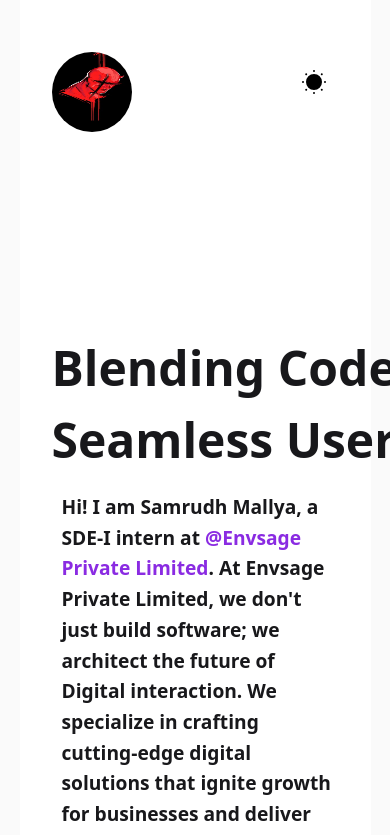
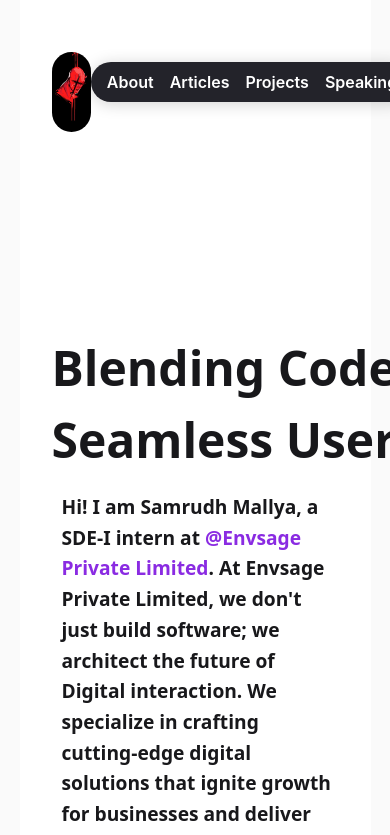
Before and after one commit to sammymallya/Envsage, a plain HTML site: page index.html in a window 390 px wide. Shown: the top 835 px of the page. Drawn offline with nearby package versions, Linux system fonts and the light colour scheme.

Commit message:
update
Adding an about page to link from navbar

```diff
--- a/index.html
+++ b/index.html
@@ -25,6 +25,12 @@
         <div id="content">
             <header class="content-header">
                 <img id="profile-pic" src="daredevil_dark.webp" alt="Devil of Hell's Kitchen">
+                <nav class="navbar-center">
+                    <a href="about.html">About</a>
+                    <a href="#articles">Articles</a>
+                    <a href="#projects">Projects</a>
+                    <a href="#speaking">Speaking</a>
+                </nav>
                 <button class="theme-toggle" id="theme-toggle" title="Toggles light & dark" aria-label="auto"
                     aria-live="polite">
                     <!-- Light mode SVG -->
--- a/style.css
+++ b/style.css
@@ -661,7 +661,7 @@ a {
     font-weight: 400;
 }
 .compose-email-button {
-    @apply inline-flex items-center px-4 py-2 rounded-lg font-medium;
+    /* @apply inline-flex items-center px-4 py-2 rounded-lg font-medium; */
     background-color: #000000;
     color: #ffffff;
     text-decoration: none;
@@ -719,3 +719,32 @@ footer>a:hover
         margin-top: 1rem;
     }
 }
+
+.navbar-center {
+  display: flex;
+  gap: 2.5rem;
+  background: #23232a;
+  border-radius: 2rem;
+  padding: 0.7rem 2.5rem;
+  box-shadow: 0 2px 16px rgba(0,0,0,0.18);
+  align-items: center;
+}
+.navbar-center a {
+  color: #fff;
+  font-weight: 600;
+  text-decoration: none;
+  font-size: 1.1rem;
+  transition: color 0.2s;
+}
+.navbar-center a:hover {
+  color: #00e0ff;
+}
+@media (max-width: 700px) {
+  .navbar-center {
+    gap: 1rem;
+    padding: 0.5rem 1rem;
+  }
+  .navbar-center a {
+    font-size: 1rem;
+  }
+}
```
Also changed, not shown: about.html (added, +43 -0 lines).
